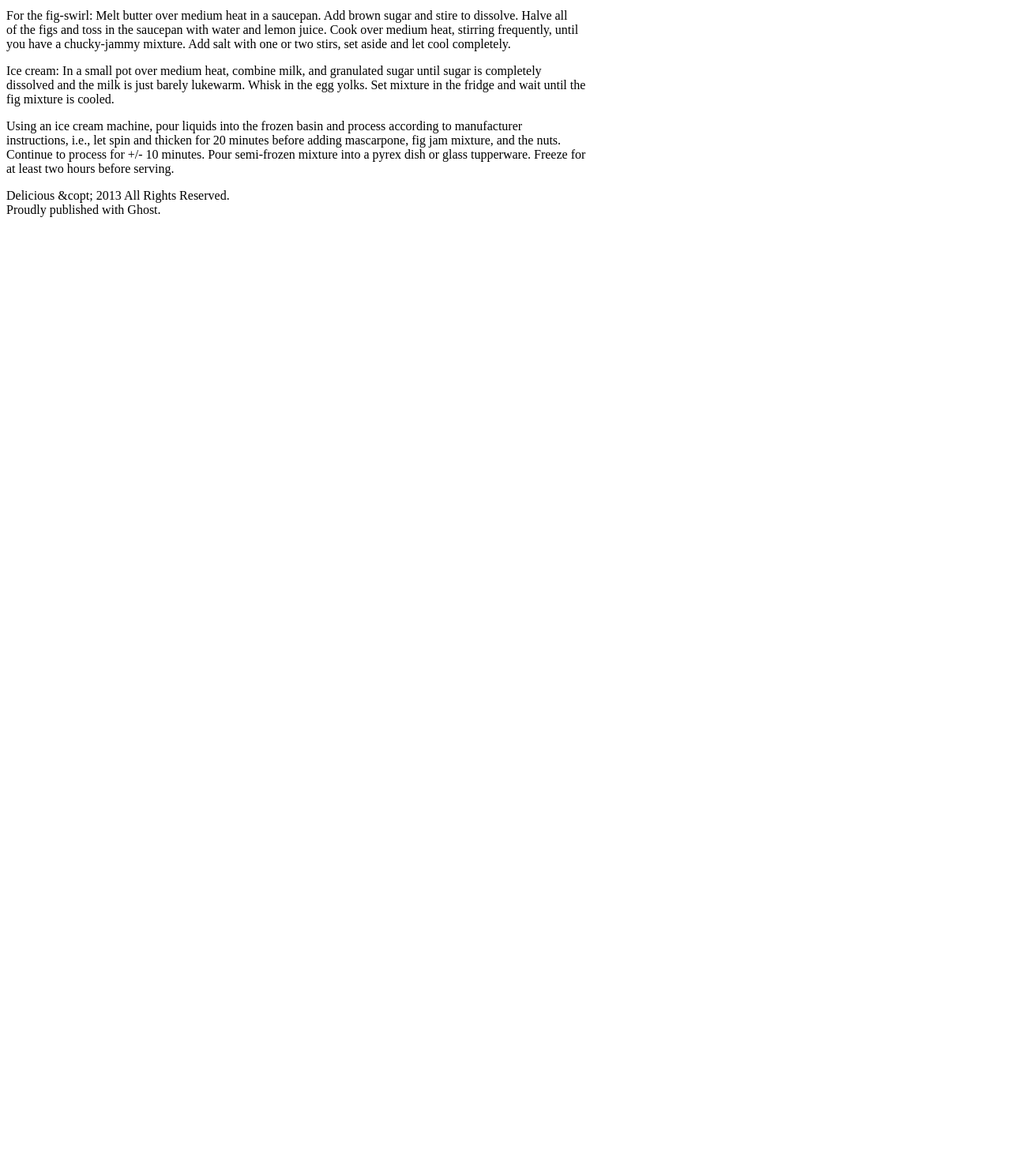
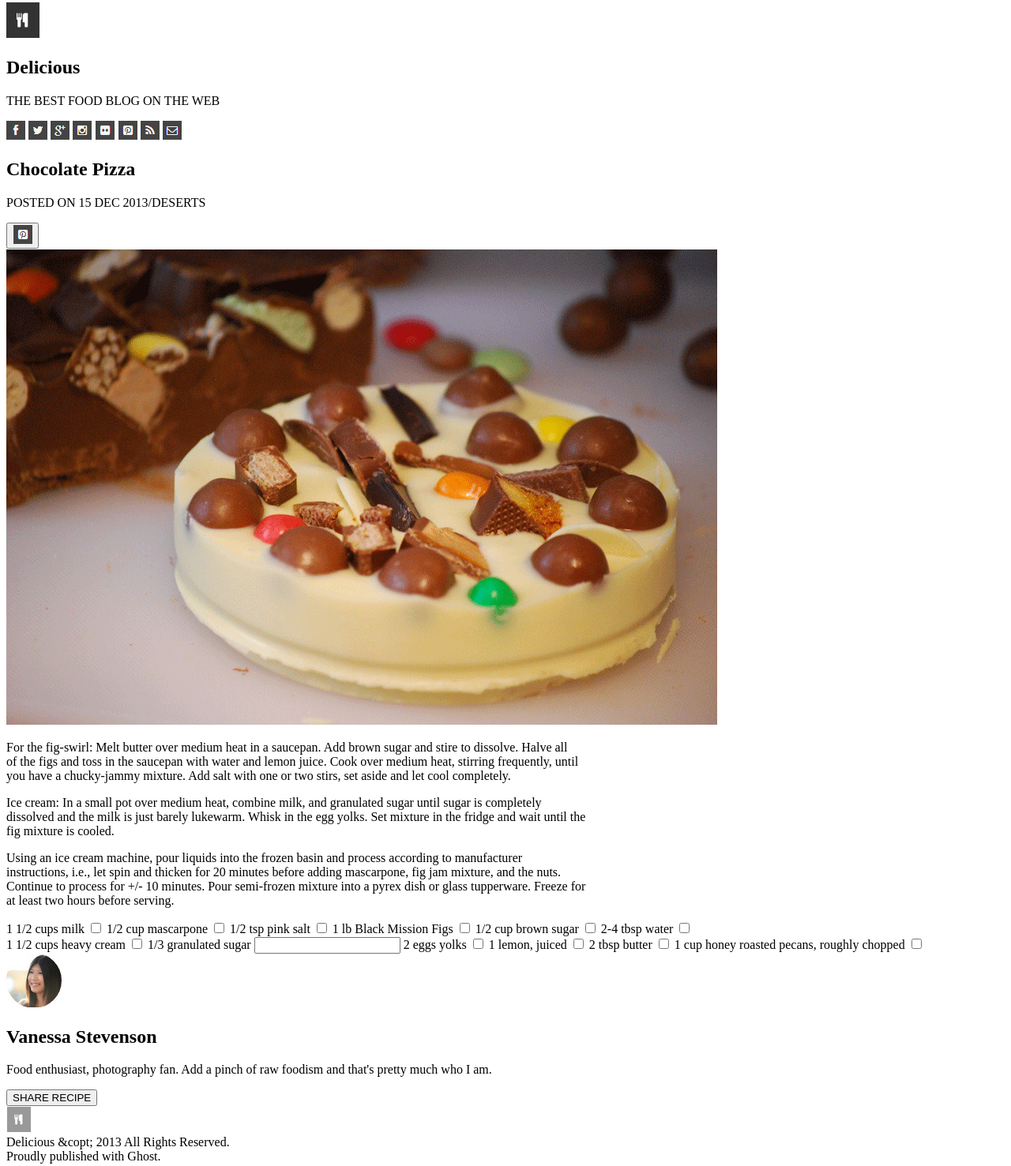
Before and after one commit to laceywash31700/chocolate-pizza, a plain HTML site: page index.html in a window 1280 px wide. Shown: the part 5-1482 px from the top of the page at 79% size. Before the commit the page ends 800 px from the top, so only its background shows below. Drawn offline with Linux system fonts and the light colour scheme.

Commit message:
updated html doc to have all the material for make css tommorrow

```diff
--- a/index.html
+++ b/index.html
@@ -6,7 +6,34 @@
   <meta name="viewport" content="width=device-width, initial-scale=1.0">
   <title>Chocolate Pizza</title>
 </head>
+
 <body>
+    <header>
+        <img src="./img/logo.png" alt="logo"><h2>Delicious</h2><p>THE BEST FOOD BLOG ON THE WEB</p>
+
+        <img src="./img/fb-icon.png" alt="facebook">
+        <img src="./img/twit-icon.png" alt="twitter">
+        <img src="./img/gp-icon.png" alt="google">
+        <img src="./img/insta-icon.png" alt="insta">
+        <img src="./img/flic-icon.png" alt="flic-icon">
+        <img src="./img/pint-icon.png" alt="pintrest">
+
+        <img src="./img/rss-icon.png" alt="rss">
+        <img src="./img/mail-icon.png" alt="email">
+     </header>
+    <main>
+    <section>
+        <h1>Chocolate Pizza</h1>
+        <p>POSTED ON 15 DEC 2013/DESERTS</p>
+    </section>
+    <div>
+        <button type="submit">
+            <img src="./img/pint-icon.png" alt="print">
+        </button>
+    </div>
+   </section>
+    <img src="./img/choco-pizza (1).png" alt="choco-pizza">
+<section>
   <p>For the fig-swirl: Melt butter over medium heat in a saucepan. Add brown sugar and stire to dissolve. Halve all<br>
   of the figs and toss in the saucepan with water and lemon juice. Cook over medium heat, stirring frequently, until<br>
   you have a chucky-jammy mixture. Add salt with one or two stirs, set aside and let cool completely.</p>
@@ -17,7 +44,68 @@ fig mixture is cooled.</p>
 instructions, i.e., let spin and thicken for 20 minutes before adding mascarpone, fig jam mixture, and the nuts.<br>
 Continue to process for +/- 10 minutes. Pour semi-frozen mixture into a pyrex dish or glass tupperware. Freeze for<br>
 at least two hours before serving.</p>
+</section>
+
+<section>
+<form>
+    <label for="milk">1 1/2 cups milk</label>
+    <input type="checkbox" name="milk" id="milk">
+
+    <label for="mascarpone">1/2 cup mascarpone</label>
+    <input type="checkbox" name="mascarpone" id="mascarpone">
+
+    <label for="salt">1/2 tsp pink salt</label>
+    <input type="checkbox" name="salt" id="salt">
+
+    <label for="figs">1 lb Black Mission Figs</label>
+    <input type="checkbox" name="figs" id="figs">
+
+    <label for="brown-sugar">1/2 cup brown sugar</label>
+    <input type="checkbox" name="brown-sugar" id="brown-sugar">
+
+    <label for="water">2-4 tbsp water</label>
+    <input type="checkbox" name="water" id="water">
+</form>
+
+<form>
+    <label for="cream">1 1/2 cups heavy cream</label>
+    <input type="checkbox" name="cream" id="cream">
+
+    <label for="sugar">1/3 granulated sugar</label>
+    <input type="sugar" name="sugar" id="sugar">
+
+    <label for="eggs">2 eggs yolks</label>
+    <input type="checkbox" name="eggs" id="eggs">
+
+    <label for="lemon">1 lemon, juiced</label>
+    <input type="checkbox" name="lemon" id="lemon">
+
+    <label for="butter">2 tbsp butter</label>
+    <input type="checkbox" name="butter" id="butter">
+
+    <label for="peacans">1 cup honey roasted pecans, roughly chopped</label>
+    <input type="checkbox" name="pecans" id="pecans">
+</form>
+</section>
+</main>
+
+<footer>
+<section>
+    <img src="./img/van-pic.png" alt="girl">
+    <h2>Vanessa Stevenson</h2>
+    <p>
+        Food enthusiast, photography fan. Add a pinch of raw foodism and that's pretty much who I am.
+    </p>
+    <button type="submit">SHARE RECIPE</button>
+</section>
+
+<img src="./img/small-logo.png" alt="small-logo">
+<section>
+    Delicious &copt; 2013 All Rights Reserved.<br>
+Proudly published with Ghost.
+</section>
+</footer>
 </body>
-<footer>Delicious &copt; 2013 All Rights Reserved.<br>
-Proudly published with Ghost.</footer>
+
+
 </html>
```
Also changed, not shown: img/choco-pizza (1).png (added), img/gp-icon.png (added), img/mail-icon (1).png (deleted), img/small-logo.png (added), 1 other file.
